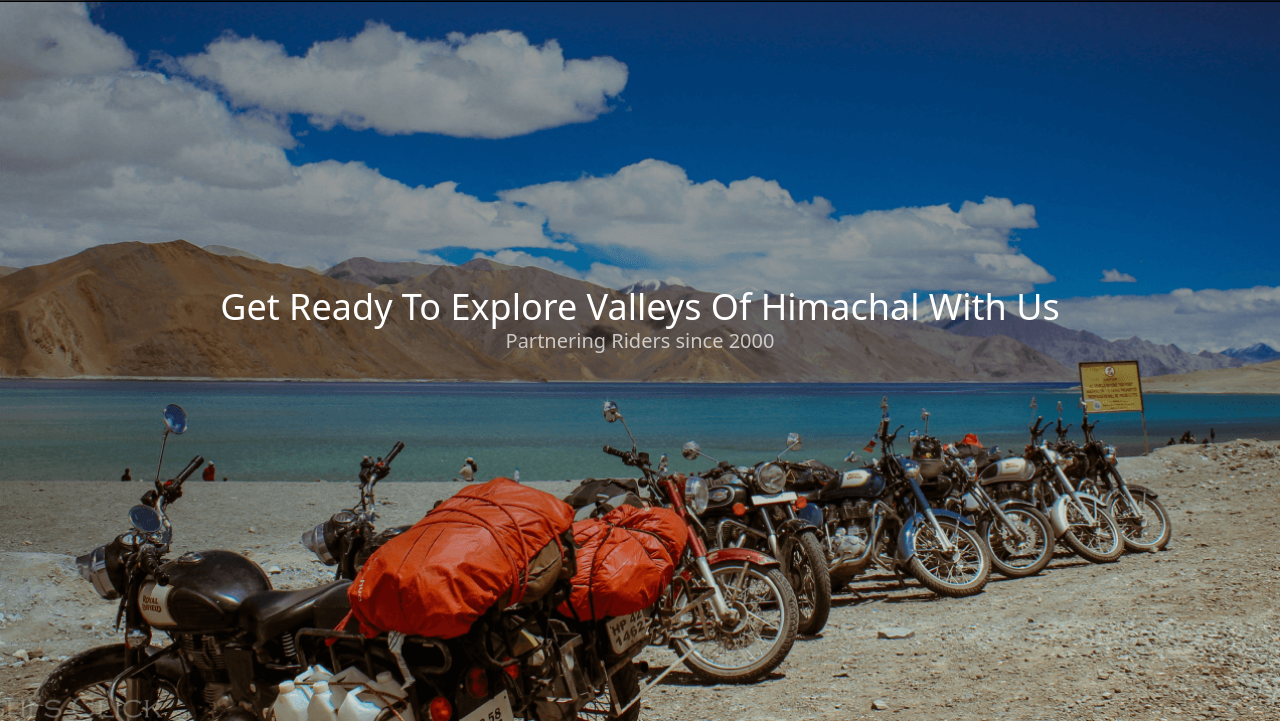
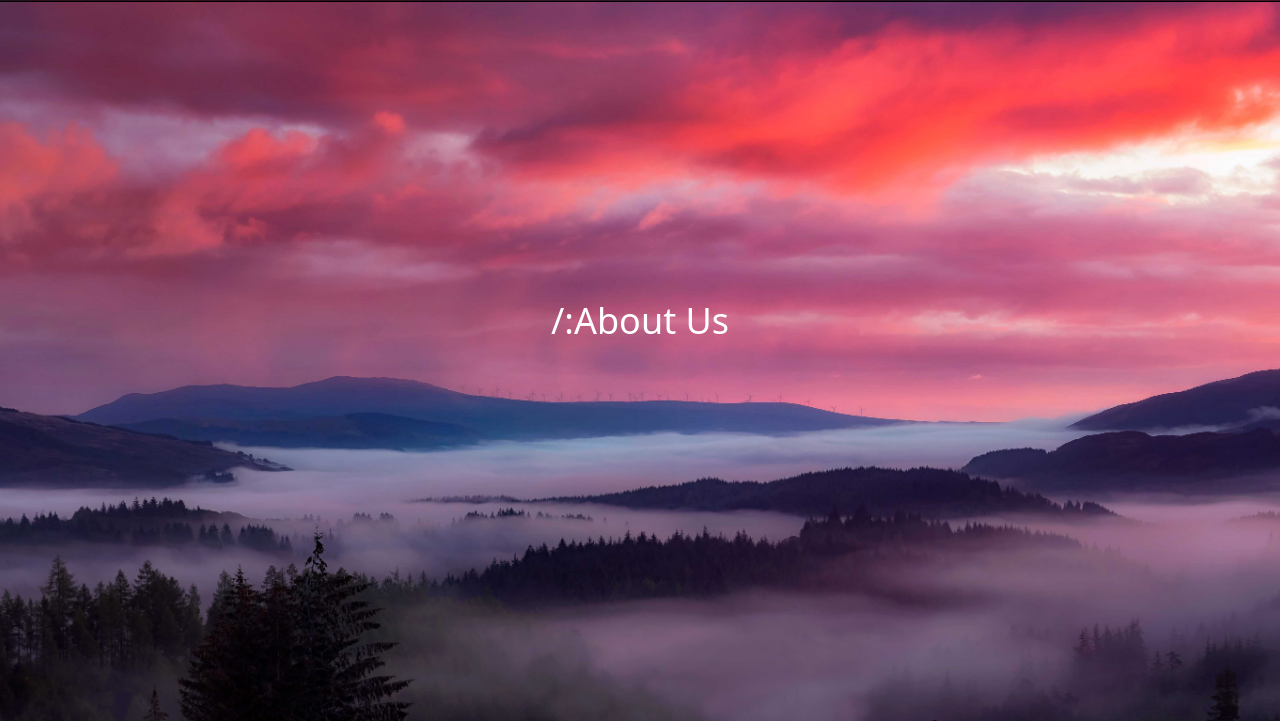
Before and after one commit to divyanshthakurx/the-himachal-valley, a website: page src/about-us.html in a window 1280 px wide. Shown: the part 79-802 px from the top of the page. Drawn offline with Linux system fonts and the light colour scheme.

Commit message:
about us bg change

```diff
--- a/src/about-us.html
+++ b/src/about-us.html
@@ -16,7 +16,7 @@
 </head>
 <body>
 
-    <header class="bg-cover bg-center h-screen w-[100%] bg-no-repeat relative flex justify-center items-center" style="background-image: url(./img/home-hero.png)">
+    <header class="bg-cover bg-center h-screen w-[100%] bg-no-repeat relative flex justify-center items-center" style="background-image: url(./img/about-background.jpg)">
 
         <div class="p-2 fixed dark:text-gray-800 w-full z-10 backdrop-opacity-15 border-b border-black backdrop-blur-lg bg-black/60 top-0">
             <div class="container flex justify-between h-16 mx-auto">
@@ -49,8 +49,8 @@
         </div>
 
         <div class="text-white text-center">
-            <h1 class="text-2xl font-medium md:text-4xl">Get Ready To Explore Valleys Of Himachal With Us </h1>
-            <p class="text-sm md:text-xl opacity-[0.7]">Partnering Riders since 2000</p>
+            <h1 class="text-2xl font-medium md:text-4xl">/:About Us</h1>
+            <!-- <p class="text-sm md:text-xl opacity-[0.7]">Partnering Riders since 2000</p> -->
         </div>
 
     </header>
```
Also changed, not shown: src/img/about-background.jpg (added).
